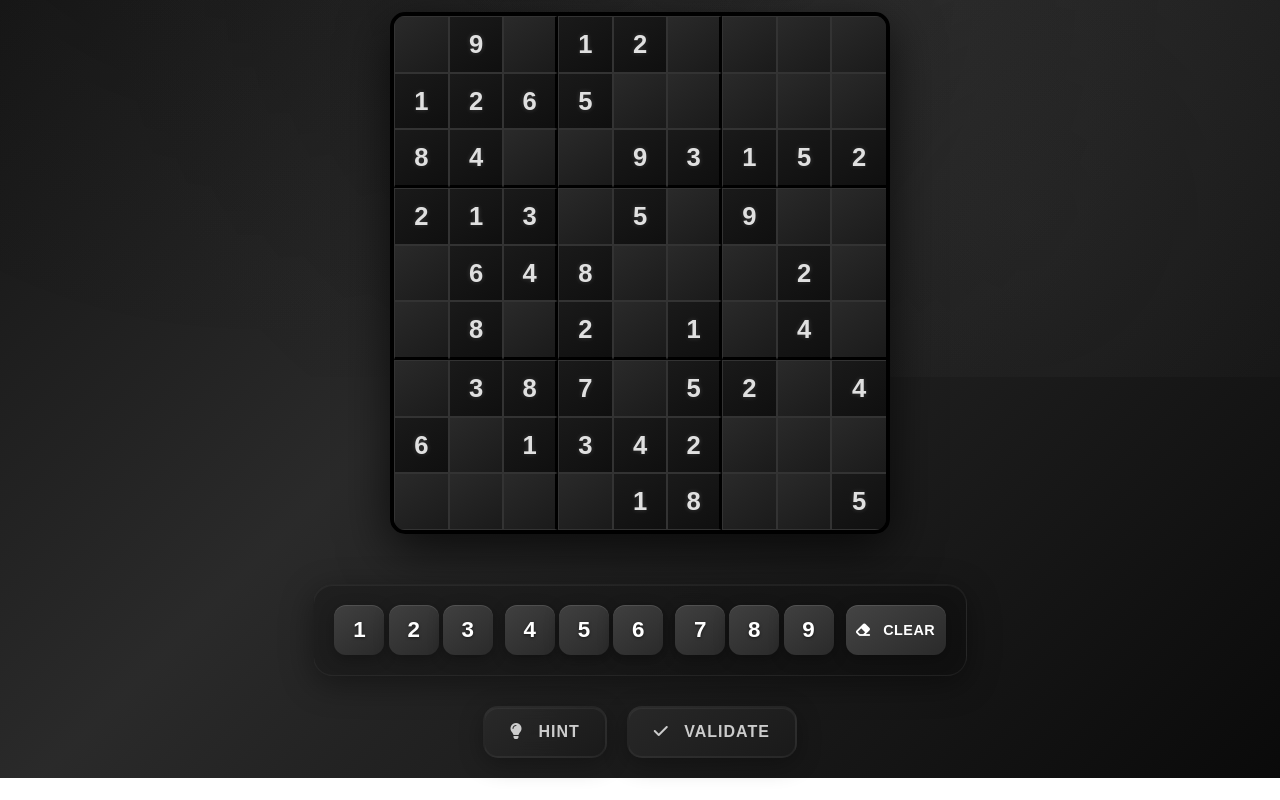
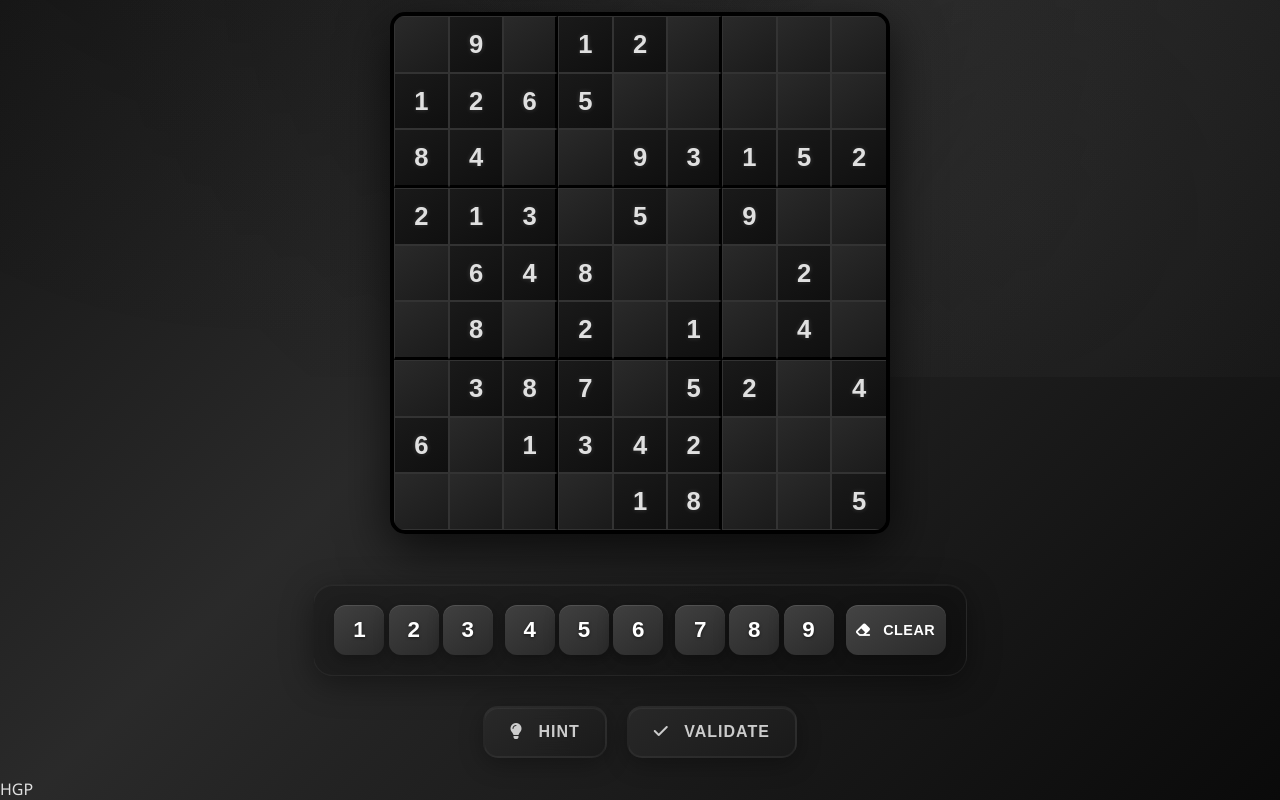
Before and after one commit to hari2629-p/Sudoko, a plain HTML site: page index.html in a window 1280 px wide. Shown: the part 423-1223 px from the top of the page. Before the commit the page ends 1201 px from the top, so only its background shows below. Drawn offline with Linux system fonts and the light colour scheme.

Commit message:
footer added

```diff
--- a/index.html
+++ b/index.html
@@ -115,6 +115,13 @@
       </div>
     </div>
   </div>
+  </div>
+
+    <!-- Footer -->
+    <footer class="footer">
+      <p>HGP</p>
+    </footer>
+  </div>
 
   <script src="script.js"></script>
 </body>
```
